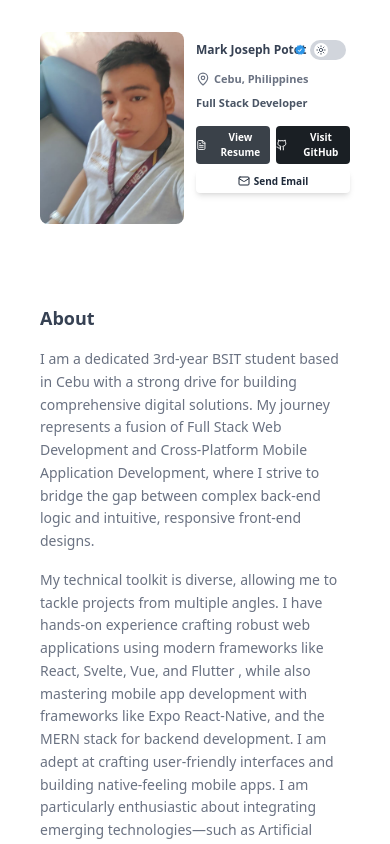
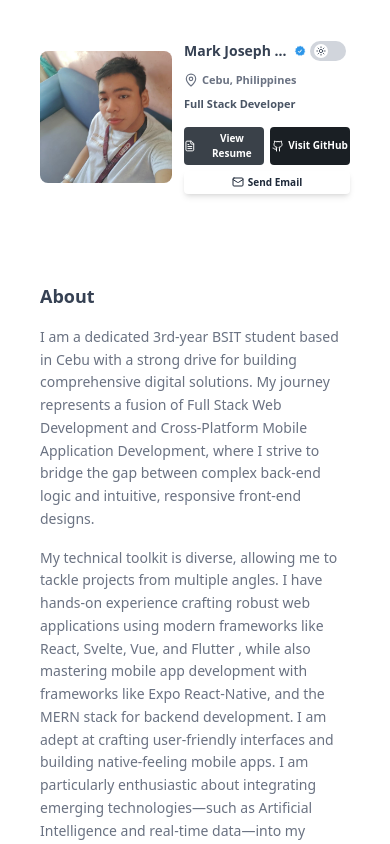
Before and after one commit to Mark20042/portofolio-simple, a React (Vite) app: page / in a window 390 px wide. Shown: the top 844 px of the page. Built offline with nearby package versions, Linux system fonts and the light colour scheme.

Commit message:
feat: add Footer and Gallery components; update Header layout and styling

```diff
--- /dev/null
+++ b/src/pages/components/Footer.tsx
@@ -0,0 +1,7 @@
+import React from "react";
+
+const Footer = () => {
+  return <div>Footer</div>;
+};
+
+export default Footer;
--- /dev/null
+++ b/src/pages/landing/components/Cards/Gallery.tsx
@@ -0,0 +1,7 @@
+import React from "react";
+
+const Gallery = () => {
+  return <div>Gallery</div>;
+};
+
+export default Gallery;
--- a/src/pages/landing/components/Header.tsx
+++ b/src/pages/landing/components/Header.tsx
@@ -33,8 +33,8 @@ const Header = () => {
   const toggleDarkMode = () => setIsDarkMode(!isDarkMode);
 
   return (
-    <div className="flex flex-row items-start md:items-center md:justify-between gap-3 md:gap-8 p-4 md:py-8 mt-2 md:mt-8">
-      <div className="rounded-lg overflow-hidden w-36 sm:w-40 md:w-56 aspect-[3/4] md:aspect-square relative shrink-0">
+    <div className="flex flex-row items-center md:justify-between gap-3 md:gap-8 p-4 md:py-8 mt-2 md:mt-8">
+      <div className="rounded-lg overflow-hidden w-33 sm:w-36 md:w-56 aspect-square relative shrink-0">
         <img
           src={Me.picture}
           alt="Ako Rani"
@@ -44,7 +44,7 @@ const Header = () => {
 
       <div className="flex flex-col justify-center flex-3 text-left py-2 min-w-0">
         <div className="flex flex-row items-center gap-1 sm:gap-2 w-full pr-1">
-          <h1 className="font-sans text-[12px] sm:text-xl md:text-4xl font-bold text-gray-700 dark:text-gray-100 whitespace-nowrap min-w-0">
+          <h1 className="font-sans text-[14px] sm:text-xl md:text-4xl font-bold text-gray-700 dark:text-gray-100 truncate min-w-0">
             {Me.name}
           </h1>
           <img
```
